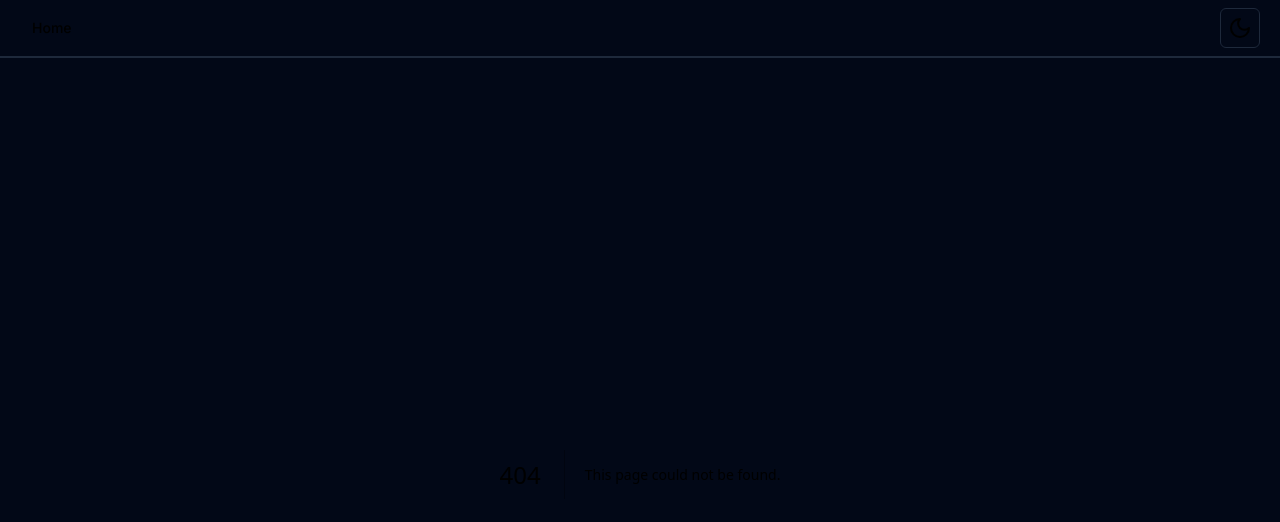
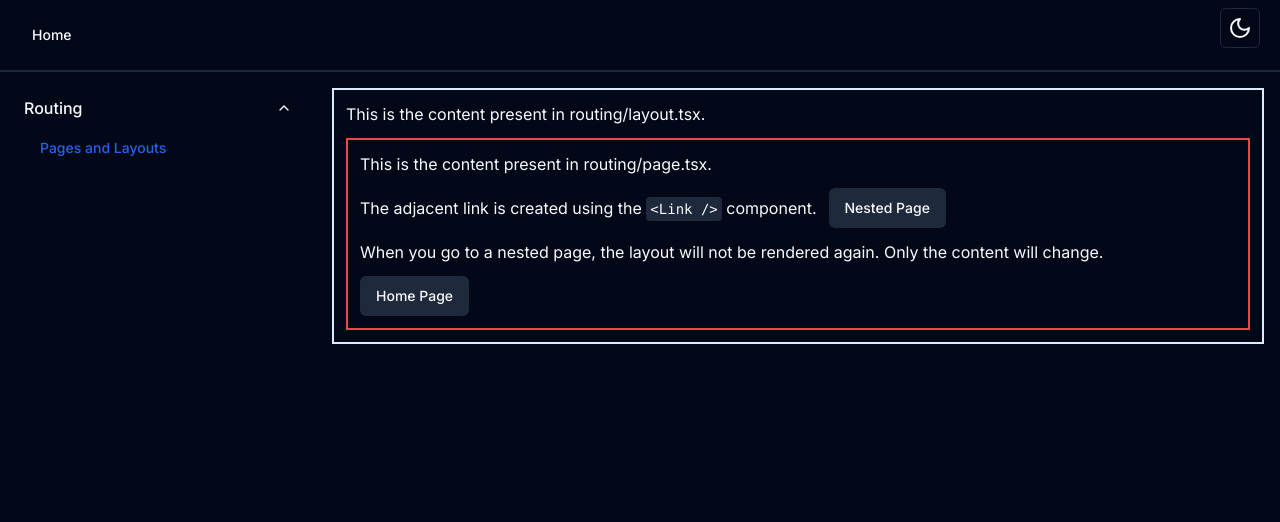
Before and after one commit to jainmohit2001/nextjs-features, a Next.js app: page /routing/pages-and-layouts in a window 1280 px wide. Before the commit this address had no page. Shown: the top 522 px of the page. Built offline with nearby package versions, Linux system fonts and the light colour scheme.

Commit message:
added side nav. added content for pages and layouts
included content for Link Component and useRouter Hook

```diff
--- a/package.json
+++ b/package.json
@@ -9,6 +9,7 @@
     "lint": "next lint"
   },
   "dependencies": {
+    "@radix-ui/react-collapsible": "^1.0.3",
     "@radix-ui/react-navigation-menu": "^1.1.4",
     "@radix-ui/react-slot": "^1.0.2",
     "class-variance-authority": "^0.7.0",
--- a/src/app/globals.css
+++ b/src/app/globals.css
@@ -33,6 +33,8 @@
     --ring: 222.2 84% 4.9%;
 
     --radius: 0.5rem;
+
+    --header-height: 72px;
   }
 
   .dark {
@@ -73,4 +75,41 @@
   body {
     @apply bg-background text-foreground;
   }
+  code {
+    @apply rounded bg-secondary p-1 text-sm;
+  }
+  a.active {
+    @apply text-blue-600;
+  }
 }
+
+header {
+  @apply bg-background;
+  height: var(--header-height);
+}
+
+main {
+  @apply min-h-screen;
+  padding-top: var(--header-height);
+}
+
+/* Scrollbar CSS starts here */
+/* Firefox */
+* {
+  scrollbar-width: thin;
+  scrollbar-color: var(--secondary) var(--primary);
+}
+
+/* Chrome, Edge, and Safari */
+*::-webkit-scrollbar {
+  @apply w-2;
+}
+
+*::-webkit-scrollbar-track {
+  @apply rounded-md bg-secondary;
+}
+
+*::-webkit-scrollbar-thumb {
+  @apply rounded-lg border-2 border-solid border-secondary bg-secondary-foreground;
+}
+/* Scrollbar CSS ends here */
--- a/src/app/layout.tsx
+++ b/src/app/layout.tsx
@@ -5,6 +5,7 @@ import './globals.css'
 
 import { cn } from '@/lib/utils'
 import { Header } from '@/components/header'
+import { SideNav } from '@/components/side-nav'
 import { ThemeProvider } from '@/components/theme-provider'
 
 const fontSans = FontSans({ subsets: ['latin'], variable: '--font-sans' })
@@ -23,10 +24,7 @@ export default function RootLayout({
   return (
     <html lang="en">
       <body
-        className={cn(
-          'min-h-screen bg-background font-sans antialiased',
-          fontSans.variable,
-        )}
+        className={cn('bg-background font-sans antialiased', fontSans.variable)}
       >
         <ThemeProvider
           themes={['light', 'dark']}
@@ -36,7 +34,10 @@ export default function RootLayout({
           disableTransitionOnChange
         >
           <Header />
-          <main className="p-3 lg:p-4">{children}</main>
+          <main className="flex h-full flex-1">
+            <SideNav />
+            <div className="w-full p-3 lg:p-4">{children}</div>
+          </main>
         </ThemeProvider>
       </body>
     </html>
--- a/src/app/page.tsx
+++ b/src/app/page.tsx
@@ -1,13 +1,7 @@
-import Link from 'next/link'
-
-import { buttonVariants } from '@/components/ui/button'
-
 export default function Home() {
   return (
     <section>
-      <Link href="/routing" className={buttonVariants({ variant: 'link' })}>
-        Routing
-      </Link>
+      <p className="text-2xl">Learn the concepts of React.js with examples!</p>
     </section>
   )
 }
--- a/src/app/routing/page.tsx
+++ b/src/app/routing/page.tsx
@@ -1,29 +1,10 @@
-'use client'
-
-import Link from 'next/link'
-
-import { buttonVariants } from '@/components/ui/button'
-
 export default function RoutingPage() {
   return (
-    <div className="flex flex-col gap-3 border-2 border-red-500 p-3">
-      <p>This is the content present in routing/page.tsx.</p>
-      <Link
-        href="/routing/page1"
-        className={buttonVariants({ variant: 'secondary', className: 'w-fit' })}
-      >
-        Nested Page
-      </Link>
-      <p>
-        When you go to a nested page, the layout will not be rendered again.
-        Only the content will change.
+    <div className="flex flex-col gap-3">
+      <p className="text-2xl">Routing Fundamentals</p>
+      <p className="text-sm">
+        This page will help you understand the basis of routing in next.js.
       </p>
-      <Link
-        href="/"
-        className={buttonVariants({ variant: 'secondary', className: 'w-fit' })}
-      >
-        Home Page
-      </Link>
     </div>
   )
 }
--- /dev/null
+++ b/src/app/routing/pages-and-layouts/page.tsx
@@ -0,0 +1,43 @@
+'use client'
+
+import Link from 'next/link'
+
+import { buttonVariants } from '@/components/ui/button'
+
+export default function RoutingPage() {
+  const code = '<Link />'
+
+  return (
+    <div className="flex flex-col gap-3 border-2 border-red-500 p-3">
+      <p>This is the content present in routing/page.tsx.</p>
+
+      <div className="flex flex-wrap items-center gap-3">
+        <p>
+          {'The adjacent link is created using the '}
+          <code>{code}</code>
+          {' component.'}
+        </p>
+        <Link
+          href="/routing/pages-and-layouts/page1"
+          className={buttonVariants({
+            variant: 'secondary',
+            className: 'w-fit',
+          })}
+        >
+          Nested Page
+        </Link>
+      </div>
+
+      <p>
+        When you go to a nested page, the layout will not be rendered again.
+        Only the content will change.
+      </p>
+      <Link
+        href="/"
+        className={buttonVariants({ variant: 'secondary', className: 'w-fit' })}
+      >
+        Home Page
+      </Link>
+    </div>
+  )
+}
--- a/src/app/routing/page1/page.tsx
+++ b/src/app/routing/pages-and-layouts/page1/page.tsx
@@ -18,6 +18,9 @@ export default function RoutingPage() {
       >
         Go back
       </Button>
+      <p>
+        We are using the <code>useRouter</code> Hook to navigate back.
+      </p>
     </div>
   )
 }
--- a/src/components/header.tsx
+++ b/src/components/header.tsx
@@ -15,7 +15,7 @@ export function Header() {
   const { theme, setTheme } = useTheme()
 
   return (
-    <header className="sticky top-0 z-10 flex flex-1 border-b-2 px-5 py-2">
+    <header className="fixed top-0 z-10 flex w-full flex-1 border-b-2 px-5 py-2">
       <NavigationMenu>
         <NavigationMenuList>
           <NavigationMenuItem>
--- /dev/null
+++ b/src/components/side-nav.tsx
@@ -0,0 +1,88 @@
+'use client'
+
+import { useState } from 'react'
+import Link from 'next/link'
+import { usePathname } from 'next/navigation'
+
+import { buttonVariants } from './ui/button'
+import {
+  Collapsible,
+  CollapsibleContent,
+  CollapsibleTrigger,
+} from './ui/collapsible'
+
+type NavInfo = {
+  label: string
+  href: string
+  content: [{ label: string; href: string }]
+}
+
+const data: NavInfo[] = [
+  {
+    label: 'Routing',
+    href: '/routing',
+    content: [
+      { label: 'Pages and Layouts', href: '/routing/pages-and-layouts' },
+    ],
+  },
+]
+
+export function SideNav() {
+  const pathname = usePathname()
+
+  return (
+    <div className="sticky flex h-[calc(100vh-var(--header-height))] flex-1 flex-col px-2 py-4">
+      <div className="flex h-full w-[300px] flex-1 flex-col gap-2 overflow-y-scroll">
+        {data.map((item, index) => {
+          const open = pathname.startsWith(item.href)
+          return Collapse(item, index, open, pathname)
+        })}
+      </div>
+    </div>
+  )
+}
+
+function Collapse(
+  item: NavInfo,
+  index: number,
+  initialOpen: boolean,
+  pathname: string,
+) {
+  const [open, setOpen] = useState(initialOpen)
+
+  return (
+    <Collapsible open={open} className="px-4" key={index}>
+      <CollapsibleTrigger
+        onClick={() => {
+          setOpen(!open)
+        }}
+      >
+        <Link
+          href={item.href}
+          className={pathname == item.href ? 'active' : undefined}
+        >
+          {item.label}
+        </Link>
+      </CollapsibleTrigger>
+
+      <CollapsibleContent>
+        {item.content.map((subItem, subIndex) => {
+          return (
+            <Link
+              key={subIndex}
+              href={subItem.href}
+              className={buttonVariants({
+                variant: 'link',
+                className:
+                  'whitespace-nowrap' +
+                  (pathname == subItem.href ? ' active' : ''),
+              })}
+            >
+              {subItem.label}
+            </Link>
+          )
+        })}
+      </CollapsibleContent>
+    </Collapsible>
+  )
+}
--- /dev/null
+++ b/src/components/ui/collapsible.tsx
@@ -0,0 +1,47 @@
+'use client'
+
+import * as React from 'react'
+import * as CollapsiblePrimitive from '@radix-ui/react-collapsible'
+import { ChevronDown } from 'lucide-react'
+
+import { cn } from '@/lib/utils'
+
+const Collapsible = CollapsiblePrimitive.Root
+
+const CollapsibleTrigger = React.forwardRef<
+  React.ElementRef<typeof CollapsiblePrimitive.Trigger>,
+  React.ComponentPropsWithoutRef<typeof CollapsiblePrimitive.Trigger>
+>(({ className, children, ...props }, ref) => (
+  <div className="flex">
+    <CollapsiblePrimitive.Trigger
+      ref={ref}
+      className={cn(
+        'flex flex-1 items-center justify-between py-2 font-medium transition-all hover:underline [&[data-state=open]>svg]:rotate-180',
+        className,
+      )}
+      {...props}
+    >
+      {children}
+      <ChevronDown className="h-4 w-4 shrink-0 transition-transform duration-200" />
+    </CollapsiblePrimitive.Trigger>
+  </div>
+))
+
+CollapsibleTrigger.displayName = CollapsiblePrimitive.Trigger.displayName
+
+const CollapsibleContent = React.forwardRef<
+  React.ElementRef<typeof CollapsiblePrimitive.Content>,
+  React.ComponentPropsWithoutRef<typeof CollapsiblePrimitive.Content>
+>(({ className, children, ...props }, ref) => (
+  <CollapsiblePrimitive.Content
+    ref={ref}
+    className="data-[state=closed]:animate-collapsible-up data-[state=open]:animate-collapsible-down overflow-hidden text-sm transition-all"
+    {...props}
+  >
+    <div className={cn('pb-4 pt-0', className)}>{children}</div>
+  </CollapsiblePrimitive.Content>
+))
+
+CollapsibleContent.displayName = CollapsiblePrimitive.Content.displayName
+
+export { Collapsible, CollapsibleTrigger, CollapsibleContent }
--- a/tailwind.config.js
+++ b/tailwind.config.js
@@ -68,10 +68,20 @@ module.exports = {
           from: { height: 'var(--radix-accordion-content-height)' },
           to: { height: 0 },
         },
+        'collapsible-down': {
+          from: { height: 0 },
+          to: { height: 'var(--radix-collapsible-content-height)' },
+        },
+        'collapsible-up': {
+          from: { height: 'var(--radix-collapsible-content-height)' },
+          to: { height: 0 },
+        },
       },
       animation: {
         'accordion-down': 'accordion-down 0.2s ease-out',
         'accordion-up': 'accordion-up 0.2s ease-out',
+        'collapsible-down': 'collapsible-down 0.2s ease-out',
+        'collapsible-up': 'collapsible-up 0.2s ease-out',
       },
     },
   },
```
Also changed, not shown: src/app/routing/pages-and-layouts/layout.tsx (renamed from src/app/routing/layout.tsx), 1 other file (tests, documents, lock files or other folders).
